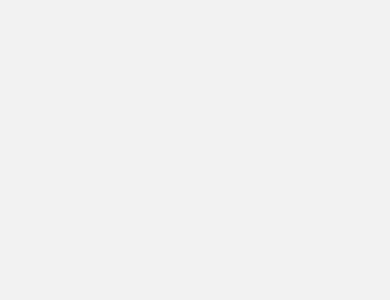
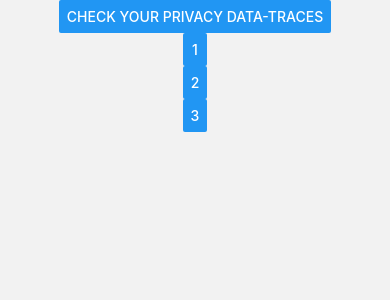
Before and after one commit to hamdaan-shaikh/CMS-TEA-E4TIP, a React Native app in the folder CMS_TEA_ET4IP_Mob_App/: screen /LandingScreen in a window 390 px wide. Shown: the top 300 px of the page. Built offline with nearby package versions, Linux system fonts and the light colour scheme.

Commit message:
Added basic buttons for Landing Screen

```diff
--- /dev/null
+++ b/CMS_TEA_ET4IP_Mob_App/src/commons/styles/main-styles.js
@@ -0,0 +1,9 @@
+
+import {StyleSheet} from 'react-native';
+
+export const MAIN_STYLES = {
+  CENTER_CONTENT: {
+    alignItems: 'center',
+    justifyContent: 'center',
+  },
+};
--- a/CMS_TEA_ET4IP_Mob_App/src/screens/LandingScreen.js
+++ b/CMS_TEA_ET4IP_Mob_App/src/screens/LandingScreen.js
@@ -1,10 +1,23 @@
 import React from 'react';
-import {View, Text, StyleSheet} from 'react-native';
+import {View, Text, StyleSheet, Button, FlatList} from 'react-native';
+import {MAIN_STYLES} from '../commons/styles/main-styles';
 
-export default () => {
+export default ({navigation}) => {
   return (
     <View style={LOCAL_STYLES.MAIN_CONTAINER}>
-      <></>
+      <Button
+        title="Check your Privacy Data-Traces"
+        onPress={() => {
+          navigation.navigate('OverviewScreen');
+        }}
+      />
+
+      <FlatList
+        data={[1, 2, 3]}
+        renderItem={({item}) => (
+          <Button title={item.toString()} onPress={() => console.log(item)} />
+        )}
+      />
     </View>
   );
 };
@@ -12,5 +25,6 @@ export default () => {
 const LOCAL_STYLES = StyleSheet.create({
   MAIN_CONTAINER: {
     flex: 1,
+    ...MAIN_STYLES.CENTER_CONTENT,
   },
 });
```
